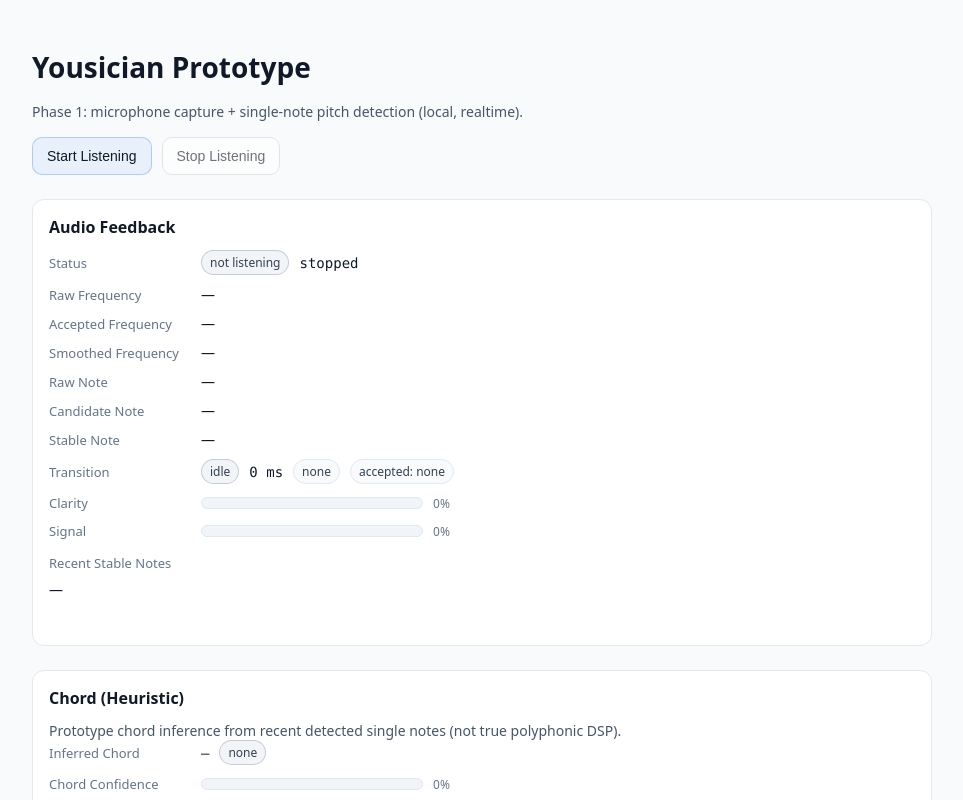
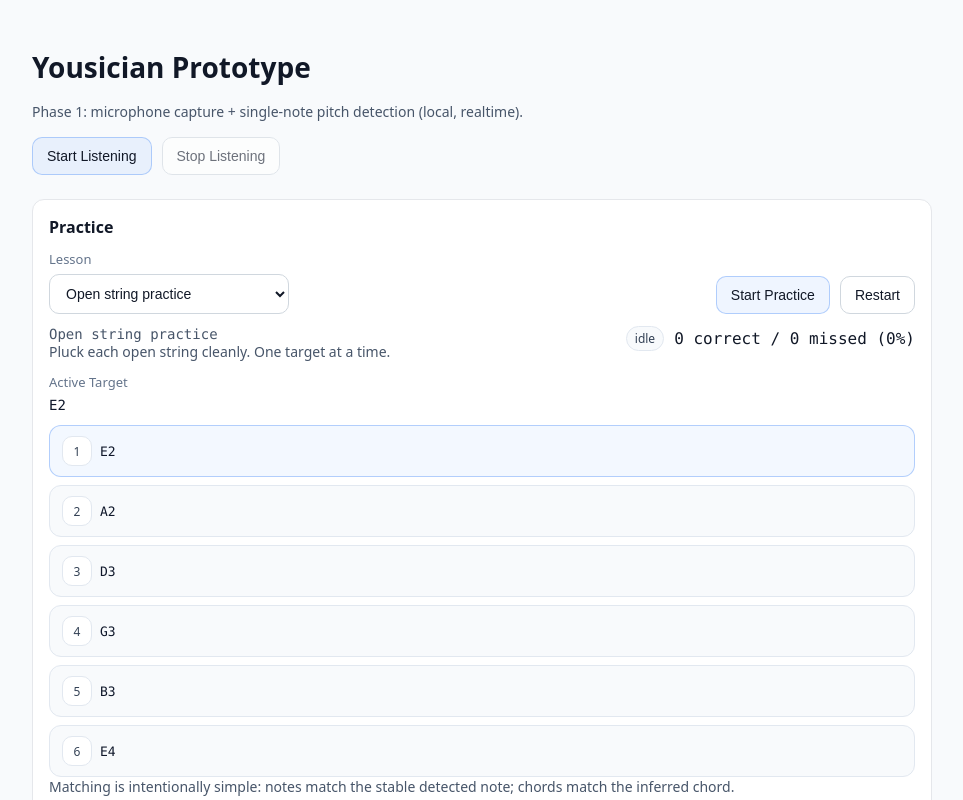
Before and after one commit to sddinwid/Yousician-clone, a React app in the folder frontend/: page / in a window 1280 px wide. Shown: the top 800 px of the page, without its empty margins (158-1121 px from the left). Built offline with nearby package versions, Linux system fonts and the light colour scheme; the HTML template or start-up script is replaced by a standard one.

Commit message:
Added basic lesson practice flow

```diff
--- a/frontend/src/App.css
+++ b/frontend/src/App.css
@@ -63,6 +63,108 @@
   border-radius: 12px;
   padding: 16px;
   background: #ffffff;
+}
+
+.select {
+  width: 100%;
+  max-width: 420px;
+  padding: 10px 12px;
+  border-radius: 10px;
+  border: 1px solid #d0d7de;
+  background: #ffffff;
+  color: #111827;
+  font-size: 14px;
+}
+
+.practiceTop {
+  display: flex;
+  gap: 12px;
+  align-items: end;
+  justify-content: space-between;
+  flex-wrap: wrap;
+}
+
+.practiceSelect {
+  display: grid;
+  gap: 6px;
+  min-width: 240px;
+}
+
+.practiceButtons {
+  display: flex;
+  gap: 10px;
+  flex-wrap: wrap;
+}
+
+.practiceMeta {
+  margin-top: 12px;
+  display: flex;
+  gap: 12px;
+  align-items: start;
+  justify-content: space-between;
+  flex-wrap: wrap;
+}
+
+.practiceSummary {
+  display: flex;
+  gap: 10px;
+  align-items: center;
+  flex-wrap: wrap;
+}
+
+.practiceActive {
+  margin-top: 12px;
+  display: grid;
+  gap: 6px;
+}
+
+.timeline {
+  margin-top: 12px;
+  display: grid;
+  gap: 8px;
+}
+
+.timelineItem {
+  display: grid;
+  grid-template-columns: 28px 1fr;
+  gap: 10px;
+  align-items: center;
+  padding: 10px 12px;
+  border-radius: 12px;
+  border: 1px solid #e2e8f0;
+  background: #f8fafc;
+}
+
+.timelineIdx {
+  width: 28px;
+  height: 28px;
+  border-radius: 10px;
+  display: grid;
+  place-items: center;
+  font-size: 12px;
+  color: #334155;
+  border: 1px solid #e2e8f0;
+  background: #ffffff;
+}
+
+.timelineItem.active {
+  border-color: rgba(59, 130, 246, 0.35);
+  background: rgba(59, 130, 246, 0.06);
+}
+
+.timelineItem.correct {
+  border-color: rgba(16, 185, 129, 0.35);
+  background: rgba(16, 185, 129, 0.08);
+}
+
+.timelineItem.missed {
+  border-color: rgba(244, 63, 94, 0.25);
+  background: rgba(244, 63, 94, 0.05);
+}
+
+.timelineText {
+  font-size: 13px;
+  color: #0f172a;
 }
 
 .grid {
--- a/frontend/src/App.jsx
+++ b/frontend/src/App.jsx
@@ -1,6 +1,9 @@
 import './App.css'
 import { usePitchDetector } from './hooks/usePitchDetector'
 import { useChordInference } from './hooks/useChordInference'
+import { useMemo, useState } from 'react'
+import { getLessonById, LESSONS, formatTarget } from './features/practice/lessons'
+import { usePractice } from './features/practice/usePractice'
 
 function App() {
   const {
@@ -26,6 +29,14 @@
   } = usePitchDetector()
 
   const chord = useChordInference(noteHistory)
+
+  const [lessonId, setLessonId] = useState(LESSONS[0].id)
+  const lesson = useMemo(() => getLessonById(lessonId), [lessonId])
+  const practice = usePractice({
+    lesson,
+    stableNote: note,
+    inferredChord: chord.chord,
+  })
 
   return (
     <main className="page">
@@ -53,6 +64,84 @@
           </button>
         </div>
       </header>
+
+      <section className="card" aria-labelledby="practice-title">
+        <h2 id="practice-title">Practice</h2>
+        <div className="practiceTop">
+          <div className="practiceSelect">
+            <label className="label" htmlFor="lesson-select">
+              Lesson
+            </label>
+            <select
+              id="lesson-select"
+              className="select"
+              value={lessonId}
+              onChange={(e) => setLessonId(e.target.value)}
+            >
+              {LESSONS.map((l) => (
+                <option value={l.id} key={l.id}>
+                  {l.title}
+                </option>
+              ))}
+            </select>
+          </div>
+          <div className="practiceButtons">
+            <button
+              type="button"
+              className="primaryButton"
+              onClick={practice.start}
+              disabled={practice.state === 'running'}
+            >
+              Start Practice
+            </button>
+            <button type="button" className="button" onClick={practice.restart}>
+              Restart
+            </button>
+          </div>
+        </div>
+
+        <div className="practiceMeta">
+          <div className="subtle">
+            <div className="mono">{lesson.title}</div>
+            <div>{lesson.description}</div>
+          </div>
+          <div className="practiceSummary">
+            <span className="pill">{practice.state}</span>
+            <span className="mono">
+              {practice.score.correct} correct / {practice.score.missed} missed (
+              {practice.score.percent}%)
+            </span>
+          </div>
+        </div>
+
+        <div className="practiceActive">
+          <div className="label">Active Target</div>
+          <div className="value">
+            <span className="mono">
+              {practice.activeTarget ? formatTarget(lesson, practice.activeTarget) : '—'}
+            </span>
+          </div>
+        </div>
+
+        <div className="timeline">
+          {lesson.targets.map((t, idx) => {
+            const statusClass = practice.results[idx] ?? 'pending'
+            const isActive = idx === practice.activeIndex && practice.state === 'running'
+            const cls = `timelineItem ${statusClass} ${isActive ? 'active' : ''}`
+            return (
+              <div className={cls} key={`${lesson.id}-${idx}`}>
+                <div className="timelineIdx">{idx + 1}</div>
+                <div className="timelineText mono">{formatTarget(lesson, t)}</div>
+              </div>
+            )
+          })}
+        </div>
+
+        <p className="subtle">
+          Matching is intentionally simple: notes match the stable detected note; chords match the
+          inferred chord.
+        </p>
+      </section>
 
       <section className="card" aria-labelledby="audio-feedback-title">
         <h2 id="audio-feedback-title">Audio Feedback</h2>
--- /dev/null
+++ b/frontend/src/features/practice/lessons.js
@@ -0,0 +1,44 @@
+export const LESSONS = [
+  {
+    id: 'open-strings',
+    title: 'Open string practice',
+    description: 'Pluck each open string cleanly. One target at a time.',
+    mode: 'note',
+    targets: ['E2', 'A2', 'D3', 'G3', 'B3', 'E4'],
+    timeoutMs: 2600,
+  },
+  {
+    id: 'open-chords',
+    title: 'Basic open chord practice',
+    description: 'Strum the chord and let the heuristic inference settle.',
+    mode: 'chord',
+    targets: ['Em', 'G', 'C', 'D'],
+    timeoutMs: 4200,
+  },
+  {
+    id: 'mixed-quick',
+    title: 'Mixed quick practice',
+    description: 'A short mix of notes and chords for a quick demo run.',
+    mode: 'mixed',
+    targets: [
+      { type: 'note', value: 'E2' },
+      { type: 'chord', value: 'Em' },
+      { type: 'note', value: 'G3' },
+      { type: 'chord', value: 'C' },
+      { type: 'note', value: 'E4' },
+    ],
+    timeoutMs: 3400,
+  },
+]
+
+export function getLessonById(id) {
+  return LESSONS.find((l) => l.id === id) ?? LESSONS[0]
+}
+
+export function formatTarget(lesson, target) {
+  if (!lesson) return ''
+  if (lesson.mode === 'mixed') {
+    return `${target.type === 'chord' ? 'Chord' : 'Note'}: ${target.value}`
+  }
+  return target
+}
--- /dev/null
+++ b/frontend/src/features/practice/usePractice.js
@@ -0,0 +1,139 @@
+import { useCallback, useEffect, useMemo, useRef, useState } from 'react'
+
+function normalizeNote(note) {
+  if (!note) return null
+  return String(note).trim().toUpperCase()
+}
+
+function normalizeChord(chord) {
+  if (!chord) return null
+  return String(chord).trim()
+}
+
+function getTargetAt(lesson, index) {
+  if (!lesson) return null
+  if (lesson.mode === 'mixed') return lesson.targets[index] ?? null
+  return lesson.targets[index] ?? null
+}
+
+function isMatch(lesson, target, stableNote, inferredChord) {
+  if (!lesson || target == null) return false
+
+  if (lesson.mode === 'note') {
+    return normalizeNote(stableNote) === normalizeNote(target)
+  }
+  if (lesson.mode === 'chord') {
+    return normalizeChord(inferredChord) === normalizeChord(target)
+  }
+  // mixed
+  if (target.type === 'note') return normalizeNote(stableNote) === normalizeNote(target.value)
+  if (target.type === 'chord') return normalizeChord(inferredChord) === normalizeChord(target.value)
+  return false
+}
+
+export function usePractice({ lesson, stableNote, inferredChord }) {
+  const [state, setState] = useState('idle') // idle | running | completed
+  const [activeIndex, setActiveIndex] = useState(0)
+  const [results, setResults] = useState([]) // pending | active | correct | missed
+
+  const timerRef = useRef(0)
+
+  const total = lesson?.targets?.length ?? 0
+
+  const initResults = useCallback(() => {
+    const initial = Array.from({ length: total }, () => 'pending')
+    if (total > 0) initial[0] = 'active'
+    setResults(initial)
+  }, [total])
+
+  const clearTimer = useCallback(() => {
+    if (timerRef.current) window.clearTimeout(timerRef.current)
+    timerRef.current = 0
+  }, [])
+
+  const advance = useCallback(
+    (mark) => {
+      setResults((prev) => {
+        const next = prev.length === total ? [...prev] : Array.from({ length: total }, () => 'pending')
+        if (activeIndex < total) next[activeIndex] = mark
+        const nextIndex = activeIndex + 1
+        if (nextIndex < total) next[nextIndex] = 'active'
+        return next
+      })
+
+      const nextIndex = activeIndex + 1
+      if (nextIndex >= total) {
+        setState('completed')
+      } else {
+        setActiveIndex(nextIndex)
+      }
+    },
+    [activeIndex, total],
+  )
+
+  const start = useCallback(() => {
+    clearTimer()
+    setActiveIndex(0)
+    setState(total > 0 ? 'running' : 'completed')
+    initResults()
+  }, [clearTimer, initResults, total])
+
+  const restart = useCallback(() => {
+    clearTimer()
+    setActiveIndex(0)
+    setState('idle')
+    initResults()
+  }, [clearTimer, initResults])
+
+  // Reset when lesson changes.
+  useEffect(() => {
+    restart()
+    // eslint-disable-next-line react-hooks/exhaustive-deps
+  }, [lesson?.id])
+
+  // Per-target timeout.
+  useEffect(() => {
+    clearTimer()
+    if (state !== 'running') return
+    if (activeIndex >= total) return
+
+    const timeoutMs = lesson?.timeoutMs ?? 3000
+    timerRef.current = window.setTimeout(() => {
+      advance('missed')
+    }, timeoutMs)
+
+    return () => clearTimer()
+  }, [advance, activeIndex, clearTimer, lesson, state, total])
+
+  // Match detection.
+  useEffect(() => {
+    if (state !== 'running') return
+    const target = getTargetAt(lesson, activeIndex)
+    if (!target) return
+
+    if (isMatch(lesson, target, stableNote, inferredChord)) {
+      clearTimer()
+      advance('correct')
+    }
+  }, [activeIndex, advance, clearTimer, inferredChord, lesson, stableNote, state])
+
+  const activeTarget = useMemo(() => getTargetAt(lesson, activeIndex), [lesson, activeIndex])
+
+  const score = useMemo(() => {
+    const correct = results.filter((r) => r === 'correct').length
+    const missed = results.filter((r) => r === 'missed').length
+    const attempted = correct + missed
+    const percent = attempted === 0 ? 0 : Math.round((correct / attempted) * 100)
+    return { correct, missed, attempted, total, percent }
+  }, [results, total])
+
+  return {
+    state,
+    activeIndex,
+    activeTarget,
+    results,
+    score,
+    start,
+    restart,
+  }
+}
```
